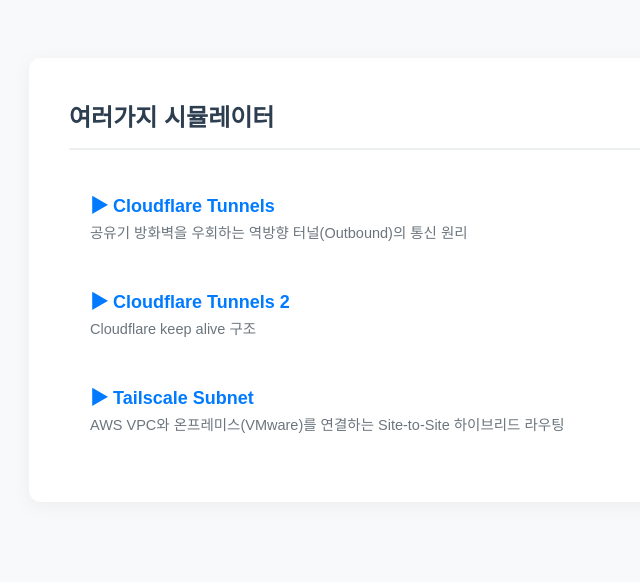
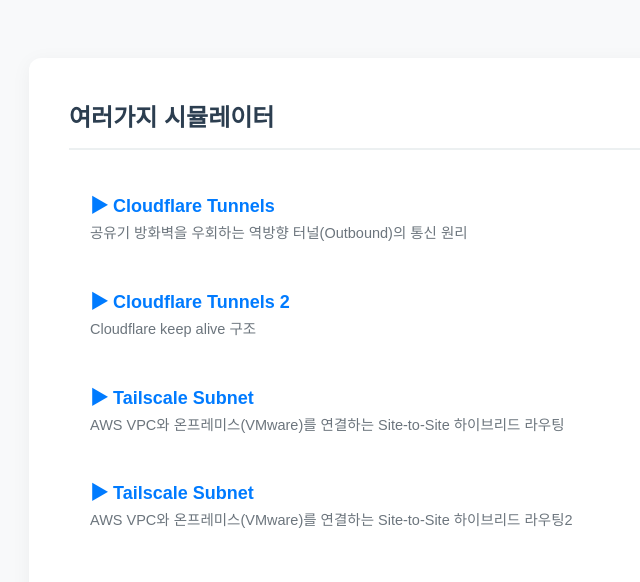
Before and after one commit to oli999/simulation, a plain HTML site: page index.html in a window 1280 px wide. Shown: the whole page, without its empty margins (246-886 px from the left). Drawn offline with Linux system fonts and the light colour scheme.

Commit message:
Add new Tailscale Subnet link and description
Added a new link to Tailscale Subnet with additional description.

```diff
--- a/index.html
+++ b/index.html
@@ -90,8 +90,12 @@
                 <span class="desc">Cloudflare keep alive 구조</span>
             </li>
             <li>
-                <a href="talescale.html">▶ Tailscale Subnet</a>
+                <a href="tailescale.html">▶ Tailscale Subnet</a>
                 <span class="desc">AWS VPC와 온프레미스(VMware)를 연결하는 Site-to-Site 하이브리드 라우팅</span>
+            </li>
+             <li>
+                <a href="tailescale2.html">▶ Tailscale Subnet</a>
+                <span class="desc">AWS VPC와 온프레미스(VMware)를 연결하는 Site-to-Site 하이브리드 라우팅2</span>
             </li>
         </ul>
     </div>
```
